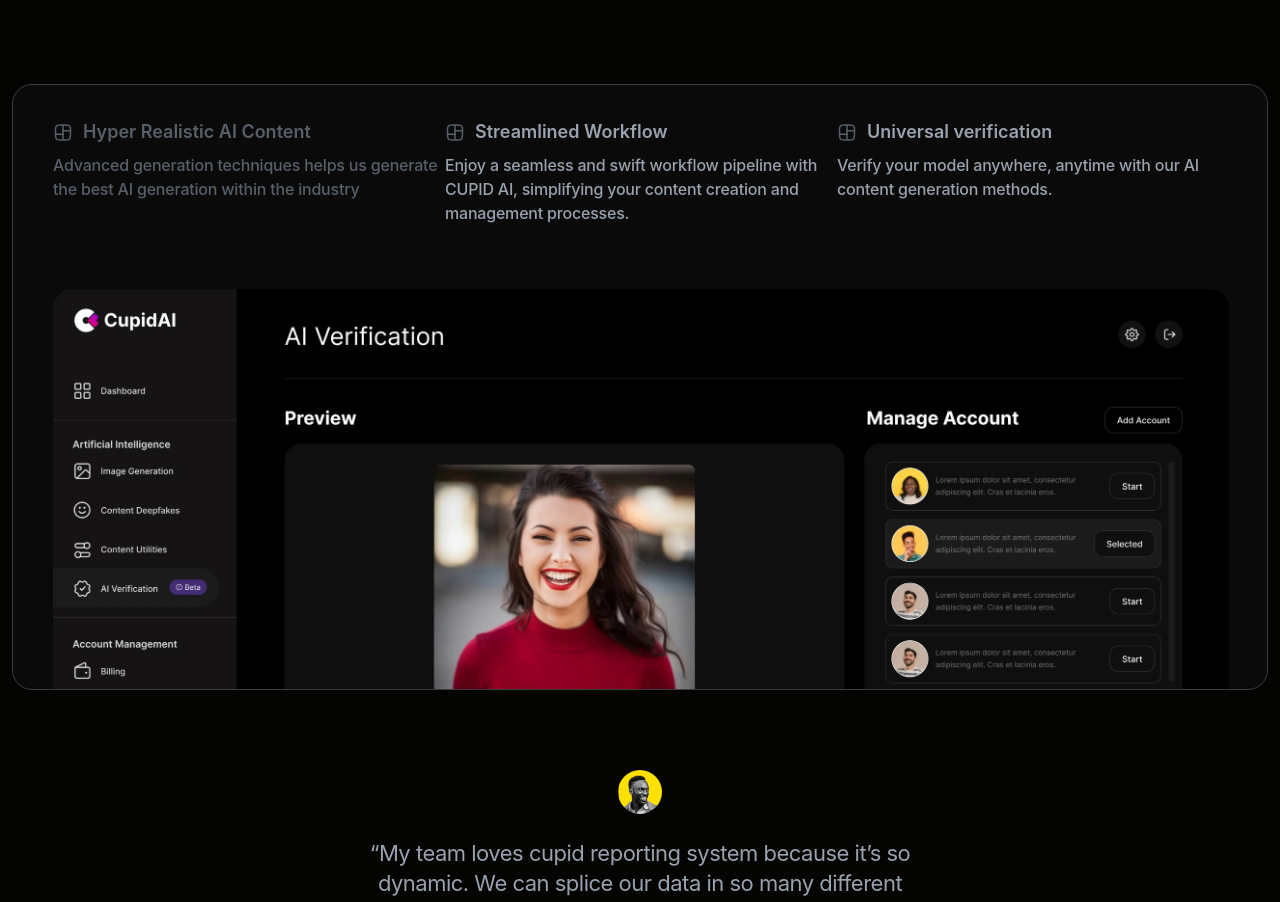
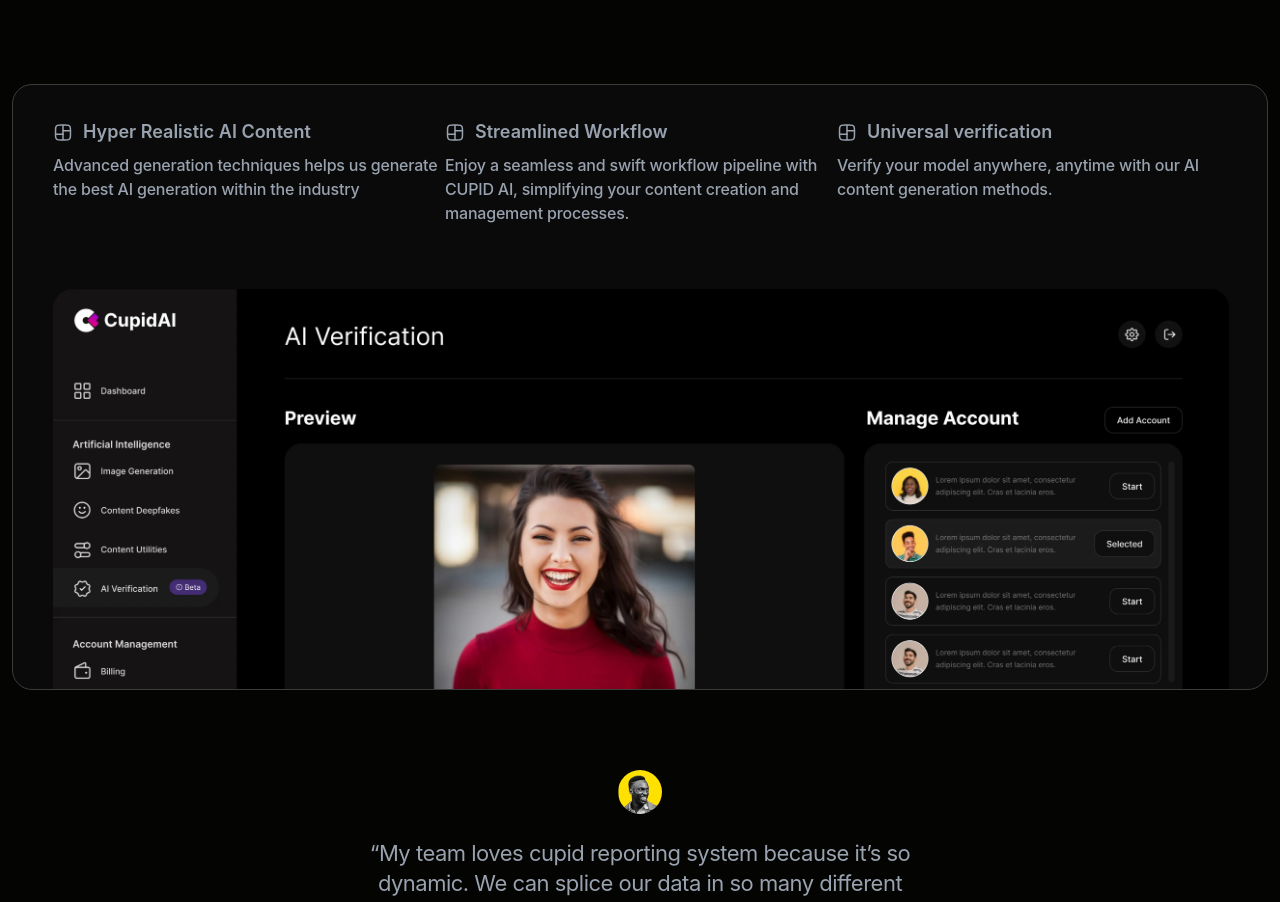
Before and after one commit to khushi303/cupidui, a React (Create React App) app: page / in a window 1280 px wide. Shown: the part 1760-2662 px from the top of the page. Built offline with nearby package versions, Linux system fonts and the light colour scheme.

Commit message:
adding cursor

```diff
--- a/src/components/Crm.jsx
+++ b/src/components/Crm.jsx
@@ -15,11 +15,11 @@ const Crm = () => {
                     <div className='flex justify-between flex-wrap'>
                         {CrmContent.map((item, i) => {
                             return (
-                                <div key={i} className={`${item.spacing} lg:w-4/12 md:w-6/12 xl:px-0 px-2`}>
+                                <div key={i} className={`${item.spacing} lg:w-4/12 md:w-6/12 xl:px-0 px-2 group cursor-pointer`}>
                                     <div className='flex items-center gap-2.5'>
                                         <Hyper />
-                                        <p className={`${item.textcolor} text-lg font-semibold leading-[22px]`}>{item.title}</p></div>
-                                    <p className={`text-base font-medium text-lightgray-100 leading-6 tracking-[-0.2px] mt-2.5 ${item.textcolor}`}>{item.description}
+                                        <p className='text-lightgray-200 text-lg font-semibold leading-[22px] group-hover:text-lightgray-100 transition-colors duration-300 ease-linear'>{item.title}</p></div>
+                                    <p className='text-base font-medium text-lightgray-200 leading-6 tracking-[-0.2px] mt-2.5 group-hover:text-lightgray-100 transition-colors duration-300 ease-linear'>{item.description}
                                     </p>
                                 </div>
                             )
--- a/src/components/TrustedSlider.jsx
+++ b/src/components/TrustedSlider.jsx
@@ -9,10 +9,13 @@ const TrustedSlider = () => {
         dots: false,
         infinite: true,
         arrows: false,
-        speed: 500,
         slidesToShow: 5,
         slidesToScroll: 1,
         initialSlide: 0,
+        autoplay: true,
+        speed: 2000,
+        autoplaySpeed: 2000,
+        cssEase: "linear",
         responsive: [
             {
                 breakpoint: 1200,
--- a/src/components/common/Icons.jsx
+++ b/src/components/common/Icons.jsx
@@ -44,9 +44,9 @@ export const HeaderBg = () => {
 export const Hyper = () => {
     return (
         <svg width="20" height="19" viewBox="0 0 20 19" fill="none" xmlns="http://www.w3.org/2000/svg">
-            <path d="M10.0034 2.03516H7.96763C6.06746 2.03517 5.11737 2.03517 4.39159 2.40496C3.75319 2.73025 3.23415 3.24929 2.90886 3.8877C2.53906 4.61347 2.53906 5.56356 2.53906 7.46374V11.5351C2.53906 13.4353 2.53906 14.3853 2.90886 15.1111C3.23415 15.7495 3.75319 16.2686 4.3916 16.5938C5.11737 16.9636 6.06746 16.9636 7.96764 16.9636H10.0034M10.0034 2.03516H12.0391C13.9392 2.03516 14.8893 2.03516 15.6151 2.40496C16.2535 2.73025 16.7726 3.24929 17.0978 3.8877C17.4676 4.61347 17.4676 5.56356 17.4676 7.46373V11.5351C17.4676 13.4352 17.4676 14.3853 17.0978 15.1111C16.7726 15.7495 16.2535 16.2686 15.6151 16.5938C14.8893 16.9636 13.9393 16.9636 12.0391 16.9636H10.0034M10.0034 2.03516V16.9636" stroke="#57606A" strokeWidth="1.49286" strokeLinecap="round" strokeLinejoin="round" />
-            <path d="M10.0034 11.3672H2.53906" stroke="#57606A" strokeWidth="1.49286" strokeLinecap="round" strokeLinejoin="round" />
-            <path d="M17.4642 7.63477H10" stroke="#57606A" strokeWidth="1.49286" strokeLinecap="round" strokeLinejoin="round" />
+            <path className="group-hover:stroke-lightgray-100 transition-colors duration-300 ease-linear" d="M10.0034 2.03516H7.96763C6.06746 2.03517 5.11737 2.03517 4.39159 2.40496C3.75319 2.73025 3.23415 3.24929 2.90886 3.8877C2.53906 4.61347 2.53906 5.56356 2.53906 7.46374V11.5351C2.53906 13.4353 2.53906 14.3853 2.90886 15.1111C3.23415 15.7495 3.75319 16.2686 4.3916 16.5938C5.11737 16.9636 6.06746 16.9636 7.96764 16.9636H10.0034M10.0034 2.03516H12.0391C13.9392 2.03516 14.8893 2.03516 15.6151 2.40496C16.2535 2.73025 16.7726 3.24929 17.0978 3.8877C17.4676 4.61347 17.4676 5.56356 17.4676 7.46373V11.5351C17.4676 13.4352 17.4676 14.3853 17.0978 15.1111C16.7726 15.7495 16.2535 16.2686 15.6151 16.5938C14.8893 16.9636 13.9393 16.9636 12.0391 16.9636H10.0034M10.0034 2.03516V16.9636" stroke="#99A2AF" strokeWidth="1.49286" strokeLinecap="round" strokeLinejoin="round" />
+            <path className="group-hover:stroke-lightgray-100 transition-colors duration-300 ease-linear" d="M10.0034 11.3672H2.53906" stroke="#99A2AF" strokeWidth="1.49286" strokeLinecap="round" strokeLinejoin="round" />
+            <path className="group-hover:stroke-lightgray-100 transition-colors duration-300 ease-linear" d="M17.4642 7.63477H10" stroke="#99A2AF" strokeWidth="1.49286" strokeLinecap="round" strokeLinejoin="round" />
         </svg>
 
     )
```
